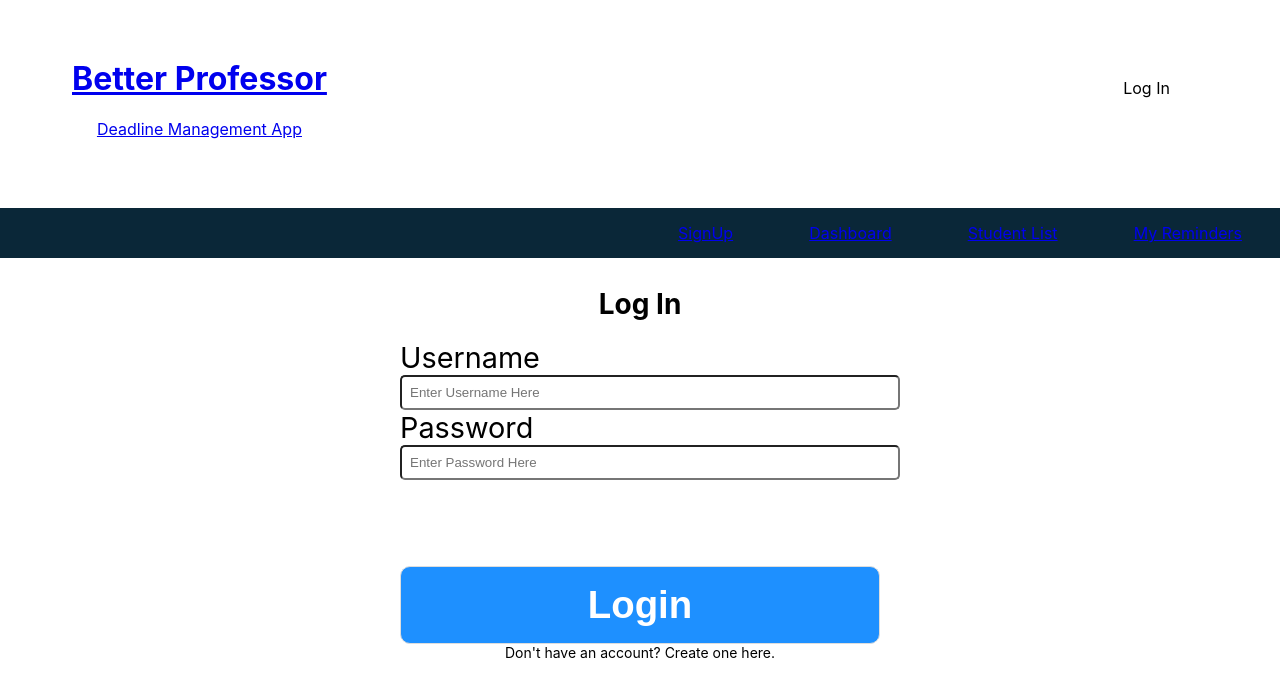
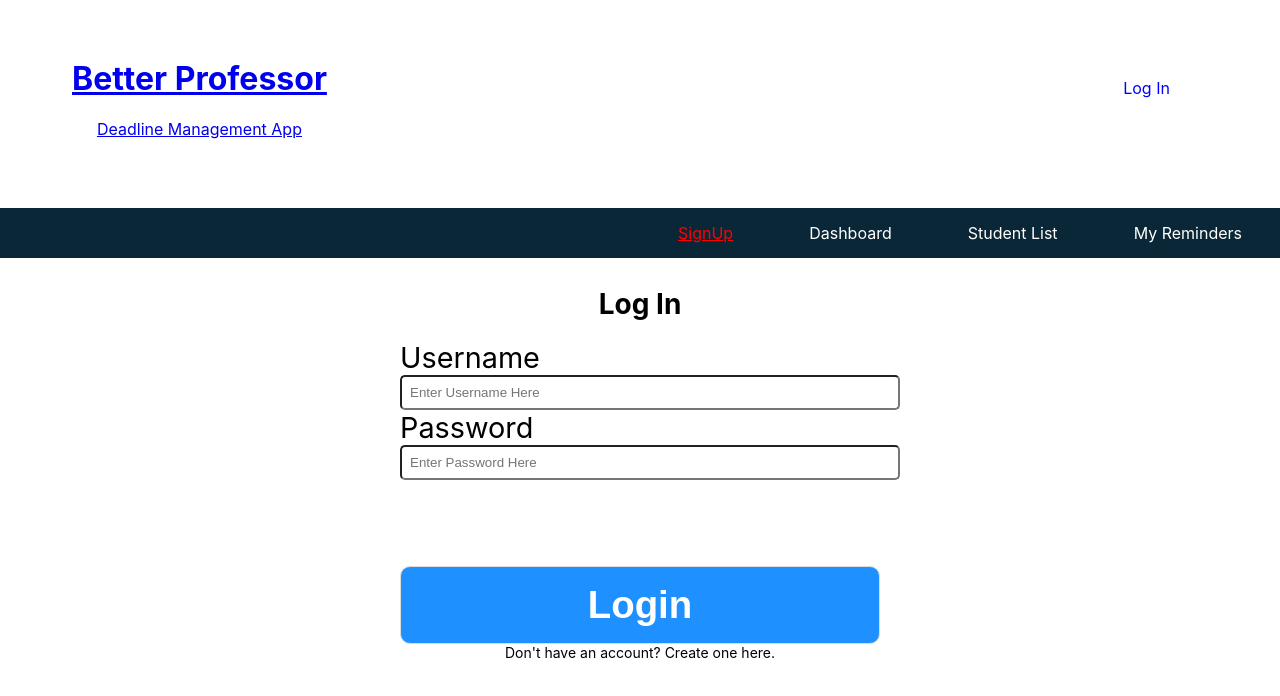
Before and after one commit to BW-Better-Professor-2/front-end, a React (Create React App) app in the folder better-professor2/: page /login in a window 1280 px wide. In both pictures the pointer is over the link "SignUp". Shown: the top 696 px of the page. Built offline with nearby package versions, Linux system fonts and the light colour scheme.

Commit message:
added styles to nav and header links

```diff
--- a/better-professor2/src/App.js
+++ b/better-professor2/src/App.js
@@ -12,6 +12,7 @@ import ProjectList from './components/ProjectList';
 import ReminderList from './components/ReminderList';
 import Projects from './utils/Projects';
 import {Nav, NavLinksContainer} from './components/styled-components';
+import './components/styles.css';
 
 
 
--- a/better-professor2/src/components/styles.css
+++ b/better-professor2/src/components/styles.css
@@ -3,3 +3,17 @@
     color: white;
     text-decoration: none;
 }
+
+.link:hover{
+    color:red;
+    text-decoration: underline;
+}
+
+#header-login{
+    color: blue;
+}
+
+#header-login:hover{
+    color: red;
+    text-decoration: underline;
+}
```
